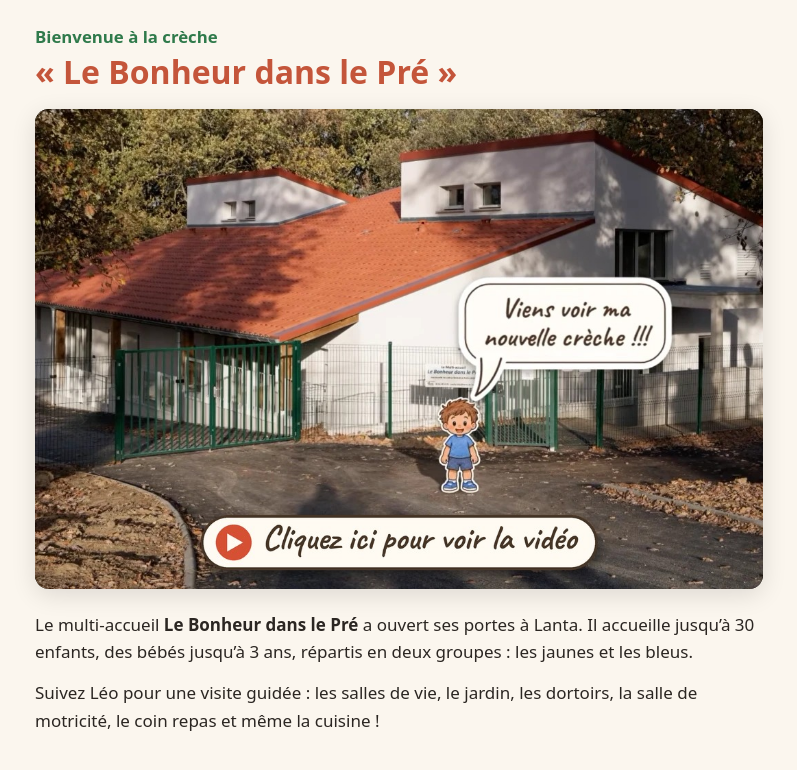
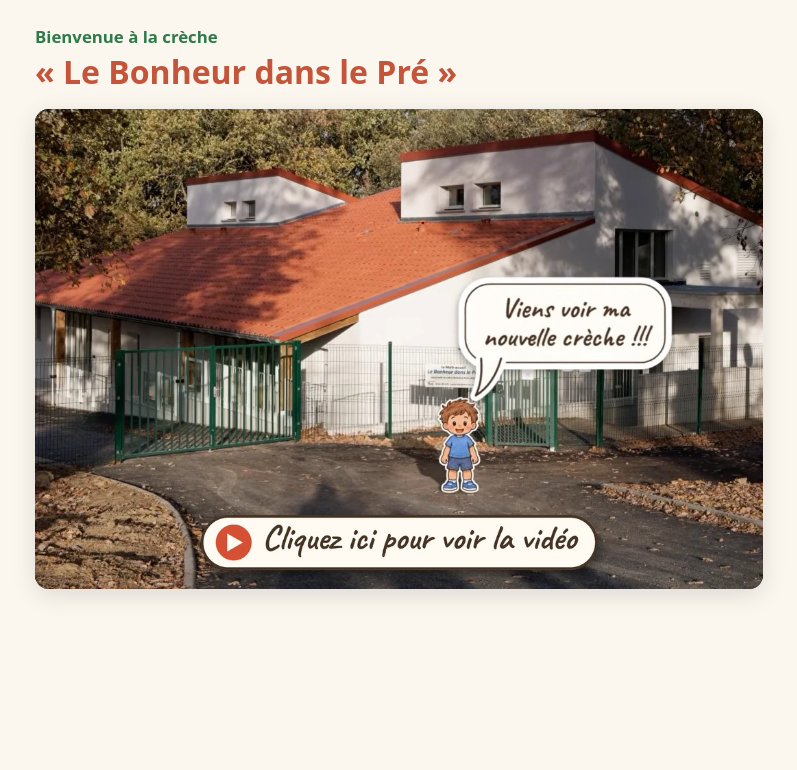
Before and after one commit to lantappli/lantappli.github.io, a Jekyll site: the page built from _videos/creche.md, in a window 1280 px wide. Shown: the top 770 px of the page, without its empty margins (241-1038 px from the left). Built offline with Jekyll 4.4.1, drawn with Linux system fonts in a browser that asks for light colours.

Commit message:
Crèche : retirer le texte sous la vidéo
Co-Authored-By: Claude Opus 5.5 <noreply@anthropic.com>

```diff
--- a/_videos/creche.md
+++ b/_videos/creche.md
@@ -10,7 +10,3 @@ poster_height: 700
 poster_has_button: true
 order: 1
 ---
-
-Le multi-accueil **Le Bonheur dans le Pré** a ouvert ses portes à Lanta. Il accueille jusqu'à 30 enfants, des bébés jusqu'à 3 ans, répartis en deux groupes : les jaunes et les bleus.
-
-Suivez Léo pour une visite guidée : les salles de vie, le jardin, les dortoirs, la salle de motricité, le coin repas et même la cuisine !
```
